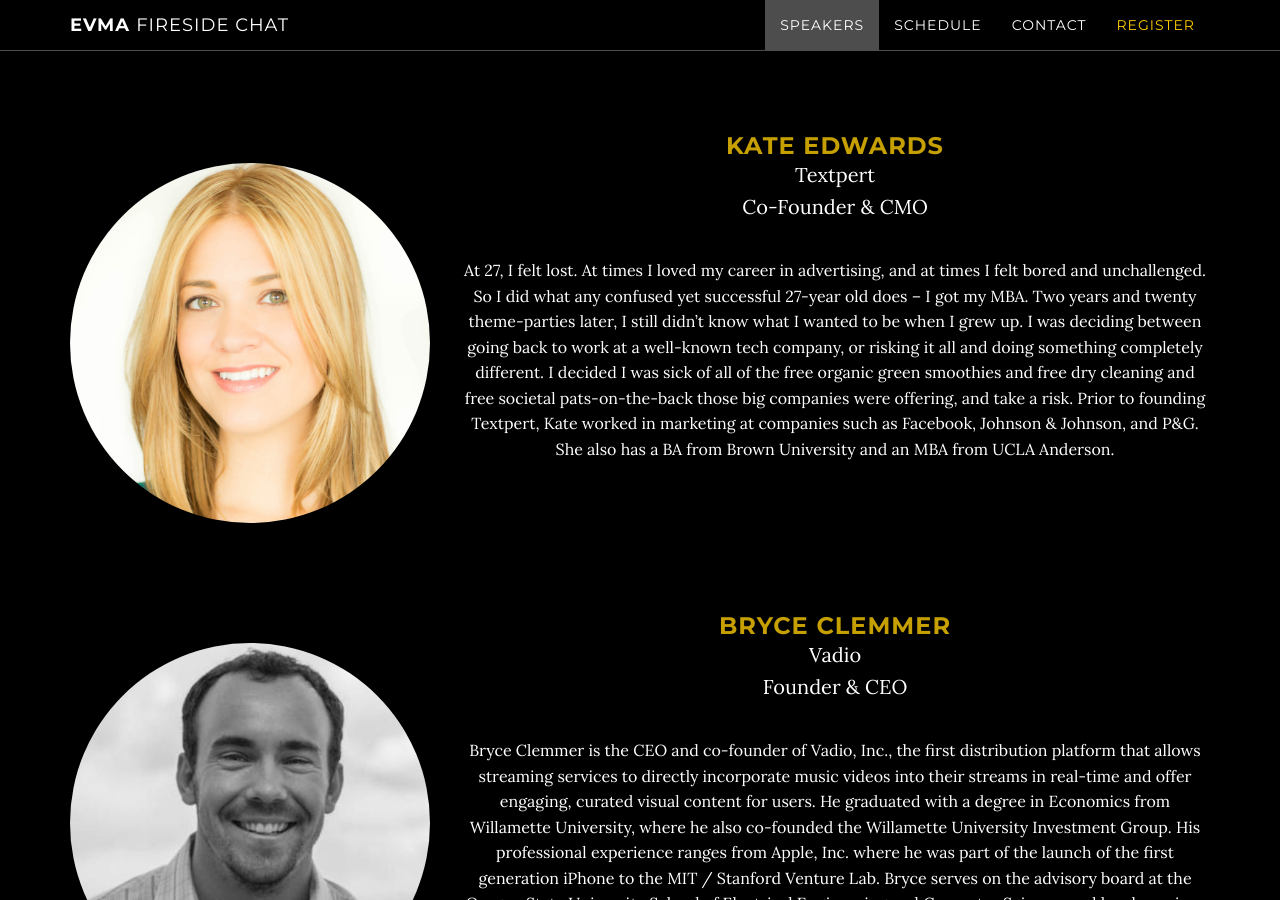
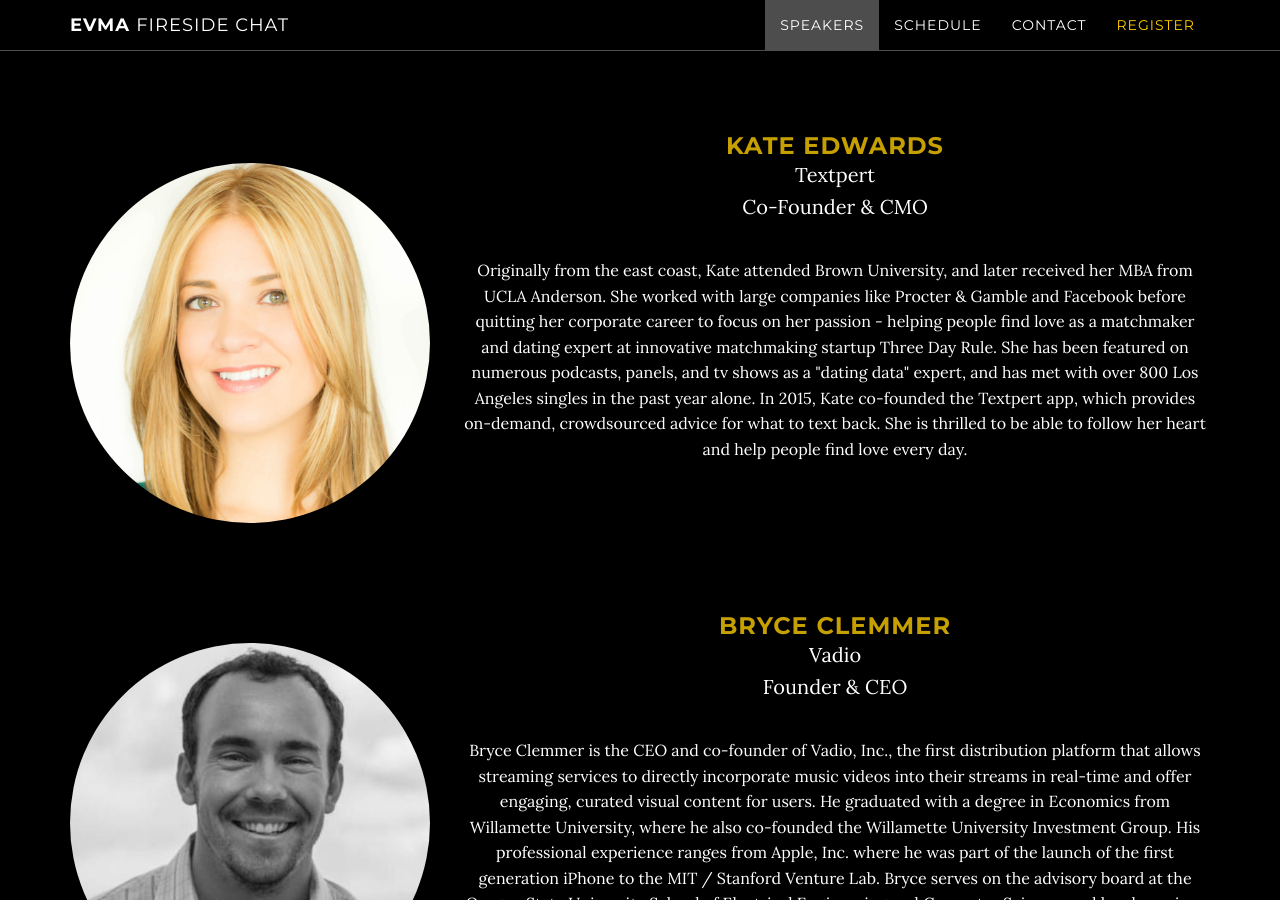
Before and after one commit to miken/firesidechat, a Jekyll site: the page built from index.html, in a window 1280 px wide and 900 px high, scrolled down 3586 px. Built offline with Jekyll 4.4.1, drawn with Linux system fonts in a browser that asks for light colours.

Commit message:
Update Kate bio

```diff
--- a/_includes/speakers.html
+++ b/_includes/speakers.html
@@ -57,7 +57,7 @@
                 <h3 class="speakername">Kate Edwards</h3>
                 <p>Textpert<br>Co-Founder & CMO</p>
                 <p class="bio">
-                    At 27, I felt lost. At times I loved my career in advertising, and at times I felt bored and unchallenged. So I did what any confused yet successful 27-year old does – I got my MBA. Two years and twenty theme-parties later, I still didn’t know what I wanted to be when I grew up. I was deciding between going back to work at a well-known tech company, or risking it all and doing something completely different. I decided I was sick of all of the free organic green smoothies and free dry cleaning and free societal pats-on-the-back those big companies were offering, and take a risk. Prior to founding Textpert, Kate worked in marketing at companies such as Facebook, Johnson & Johnson, and P&G. She also has a BA from Brown University and an MBA from UCLA Anderson.
+                    Originally from the east coast, Kate attended Brown University, and later received her MBA from UCLA Anderson. She worked with large companies like Procter & Gamble and Facebook before quitting her corporate career to focus on her passion - helping people find love as a matchmaker and dating expert at innovative matchmaking startup Three Day Rule. She has been featured on numerous podcasts, panels, and tv shows as a "dating data" expert, and has met with over 800 Los Angeles singles in the past year alone.  In 2015, Kate co-founded the Textpert app, which provides on-demand, crowdsourced advice for what to text back. She is thrilled to be able to follow her heart and help people find love every day.
                 </p>
             </div>
         </div>
```
